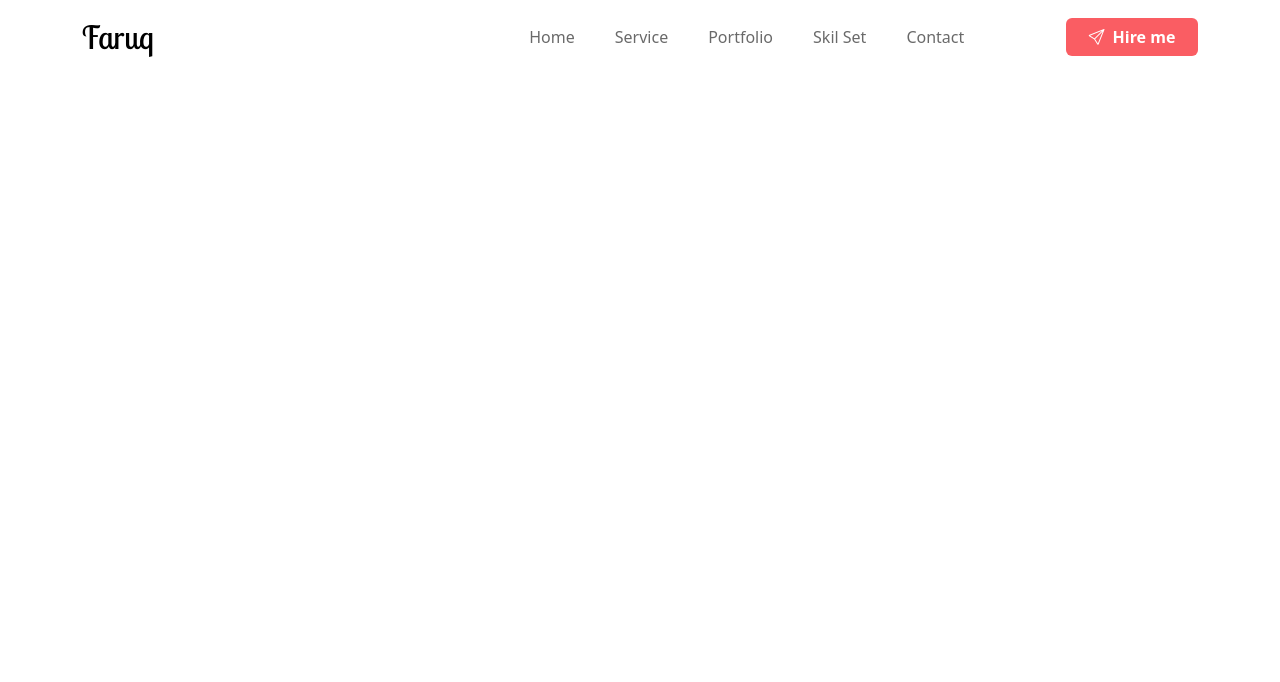
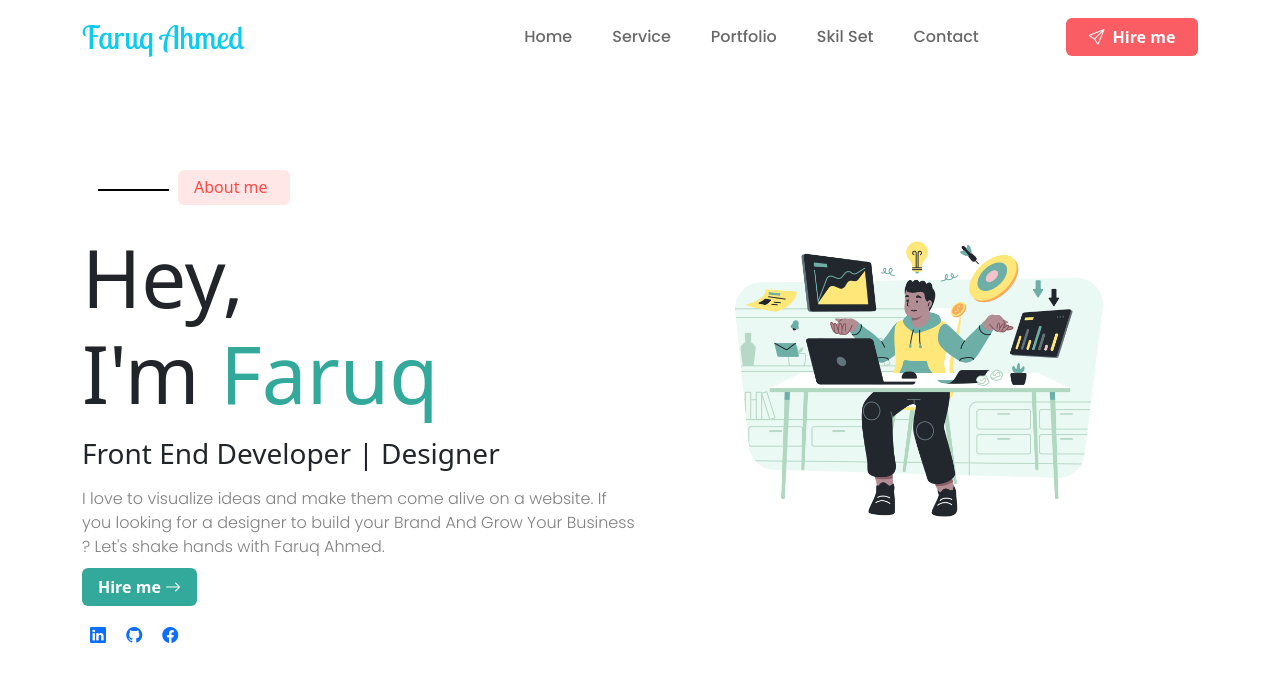
Before and after one commit to Faruqdigital/Personal-Portfolio, a plain HTML site: page index.html in a window 1280 px wide. Drawn offline with nearby package versions, Linux system fonts and the light colour scheme.

Commit message:
Navigation and Header Added

```diff
--- a/index.html
+++ b/index.html
@@ -16,9 +16,10 @@
 
     <header class="header">
 
+        <!------- Navigation Bar ------->
         <nav class="navbar navbar-expand-lg " aria-label="Ninth navbar example">
             <div class="container-xl">
-                <a class="navbar-brand fs-2" href="#">Faruq</a>
+                <a class="navbar-brand fs-2 text-info" href="#">Faruq Ahmed</a>
                 <button class="navbar-toggler" type="button" data-bs-toggle="collapse"
                     data-bs-target="#navbarsExample07XL" aria-controls="navbarsExample07XL" aria-expanded="false"
                     aria-label="Toggle navigation">
@@ -44,14 +45,47 @@
                         </li>
                     </ul>
                     <div class="button animate__animated animate__pulse">
-                        <a class="text-white rounded fw-bold" href="#"><i
-                                class="bi bi-send me-1"></i> Hire me</a>
+                        <a class="text-white rounded fw-bold" href="#"><i class="bi bi-send me-1"></i> Hire me</a>
                     </div>
                 </div>
             </div>
         </nav>
+        <!-- Hero Section -->
+        <div class=" container">
+
+            <div class="hero-container">
+
+                <div class="hero-content">
+                    <h6 class="mb-4 rounded">About me</h6>
+                    <h1 class="mb-3">Hey, <br>
+                        I'm <span class="animate__animated animate__flipInX">Faruq</span></h1>
+                    <h3 class="mb-3">Front End Developer | Designer</h3>
+                    <p>I love to visualize ideas and make them come alive on a website. If you looking for a designer to
+                        build your Brand And Grow Your Business ? Let's shake hands with Faruq Ahmed.</p>
+                    <a class="rounded hire fw-bold" href="#">Hire me <i class="bi bi-arrow-right"></i></a>
+
+                    <div class="icon mt-4 ms-2">
+                        <a href=""><i class="bi bi-linkedin me-3"></i></a>
+                        <a href=""><i class="bi bi-github me-3"></i></a>
+                        <a href=""><i class="bi bi-facebook me-3"></i></a>
+                    </div>
+                </div>
+
+                <div class="hero-image">
+                    <img class="img-fluid" src="images/banner.png" alt="banner image">
+                </div>
+
+            </div>
+
+        </div>
 
     </header>
+
+
+
+
+
+
 
     <main></main>
 
--- a/styles/style.css
+++ b/styles/style.css
@@ -1,21 +1,24 @@
-@import url('https://fonts.googleapis.com/css2?family=Lobster+Two:wght@400;700&display=swap');
+@import url('https://fonts.googleapis.com/css2?family=Lobster+Two:wght@400;700&family=Poppins:wght@200;300;400;500;600;700;800;900&display=swap');
 
 * {
     margin: 0;
     padding: 0;
 }
 
-/* header */
-.navbar-brand{
+/*--------- header -----------*/
+
+.navbar-brand {
     font-family: 'Lobster Two', sans-serif;
 }
 
 .nav-list {
-    margin-left: 22rem;
+    margin-left: 16rem;
     opacity: .9;
+    font-family: 'Poppins', sans-serif;
+    font-weight: 500;
 }
 
-.nav-item a:hover{
+.nav-item a:hover {
     color: #32A99A;
 }
 
@@ -31,3 +34,89 @@
     transform: scale(1.1);
     box-shadow: hsl(171, 72%, 76%) 0px 5px 15px;
 }
+
+/*------------ hero ----------*/
+
+.hero-container {
+    display: flex;
+    margin-top: 6rem;
+}
+
+.hero-content h6{
+    position: relative;
+    color: #FF4943;
+    background-color: #FFE7E8;
+    padding: .5rem 1rem;
+    width: 20%;
+    margin-left: 6rem;
+}
+
+.hero-content h6::before{
+    content: " ";
+    width: 71px;
+    height: 2px;
+    top: 19px;
+    left: -80px;
+    background-color: black;
+    position: absolute;
+
+}
+
+.hero-content h1 {
+    font-size: 5rem;
+}
+
+h1 span{
+    color: #32A99A;
+}
+
+.hero-content p{
+    font-family: 'Poppins', sans-serif;
+    font-weight: 300;
+    color: gray;
+}
+
+.hero-content .hire{
+    text-decoration: none;
+    background-color: #32A99A;
+    color: #FFFF;
+    padding: .5rem 1rem;
+}
+
+/* .hero-image img{
+    max-width: 100%;
+} */
+
+.hero-image {
+    max-width: 50%;
+}
+
+
+
+
+/*------- media screen---------- */
+@media screen and (max-width: 767px) {
+
+    .nav-list{
+        margin-left: 23rem;
+    }
+
+    .button a{
+        margin-left: 21rem;
+    }
+
+    .hero-container {
+        flex-direction: column;
+        margin-top: 2rem;
+    }
+
+    .hero-content h6{
+        width: 21%;
+    }
+
+    .hero-image {
+        max-width: 100%;
+        margin-top: 2rem;
+    }
+
+  }
```
Also changed, not shown: images/banner.png (added), images/developer.png (deleted), images/hardy.png (deleted), images/header_bg.png (deleted), images/icons/facebook.png (deleted), images/icons/insta.png (deleted), images/icons/js.png (deleted), images/icons/mongo.png (deleted), images/icons/nodejs.png (deleted), images/icons/react.png (deleted), images/icons/twitter.png (deleted).
